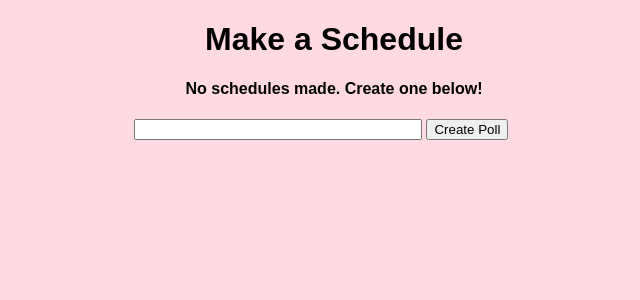
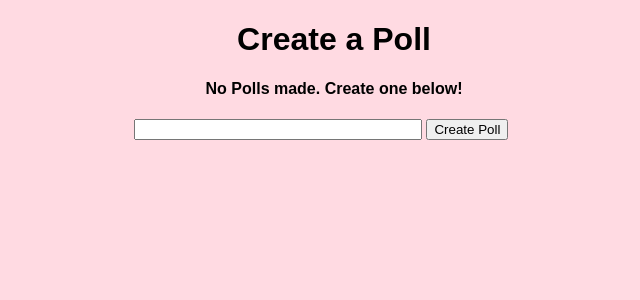
Before and after one commit to whunnius/DoodlePollClone, a Flask app: page / in a window 1280 px wide. Shown: the top 300 px of the page, without its empty margins (306-946 px from the left). Run offline with Flask 2, Linux system fonts and the light colour scheme; data that the repository does not hold is empty.

```diff
--- a/templates/index.html
+++ b/templates/index.html
@@ -6,9 +6,9 @@
 
 {% block body %}
 <div class="content">
-    <h1 style="text-align: center">Make a Schedule</h1>
+    <h1 style="text-align: center">Create a Poll</h1>
     {% if tasks|length < 1 %}
-    <h4 style="text-align: center">No schedules made. Create one below!</h4>
+    <h4 style="text-align: center">No Polls made. Create one below!</h4>
     {% else %}
 
     <table>
```
